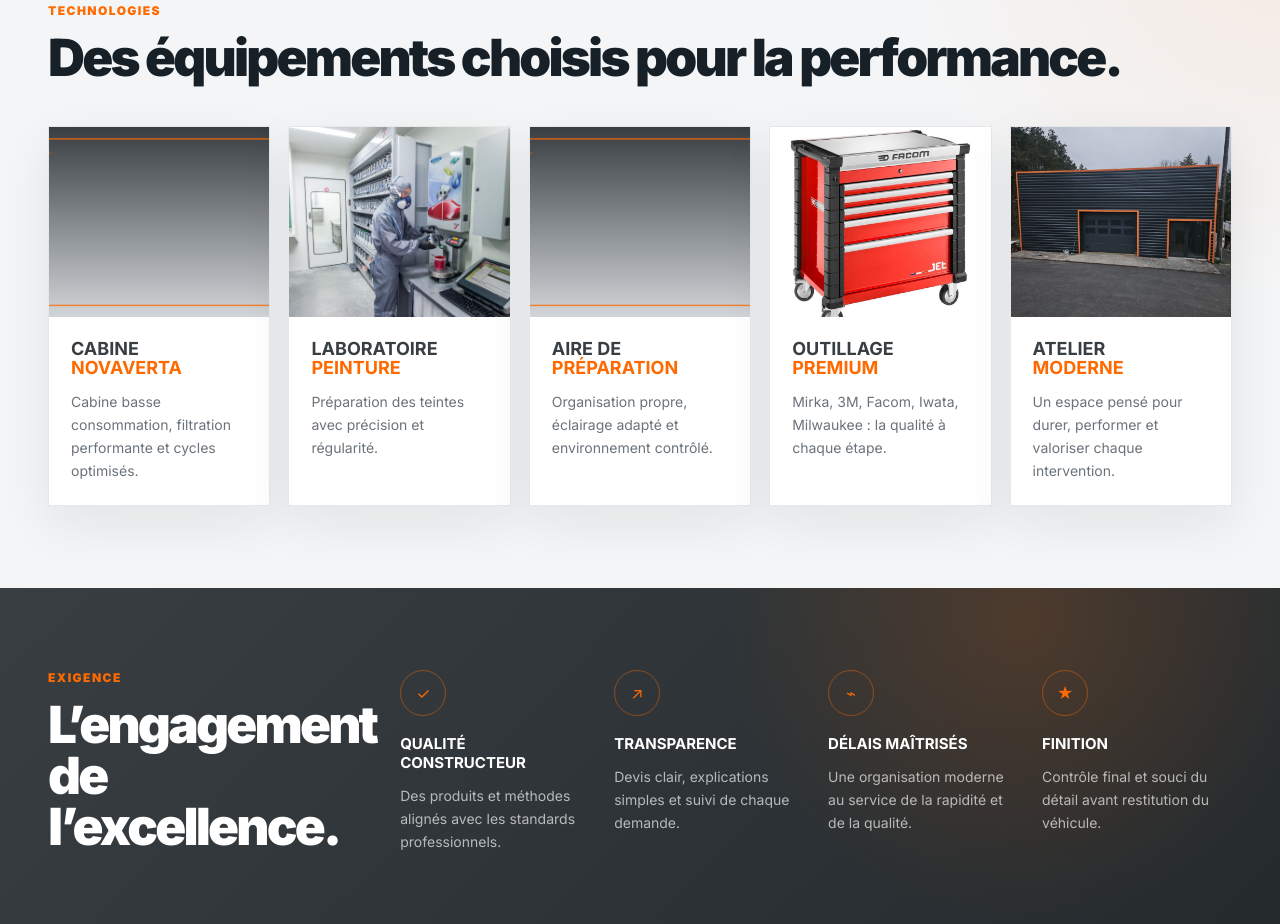
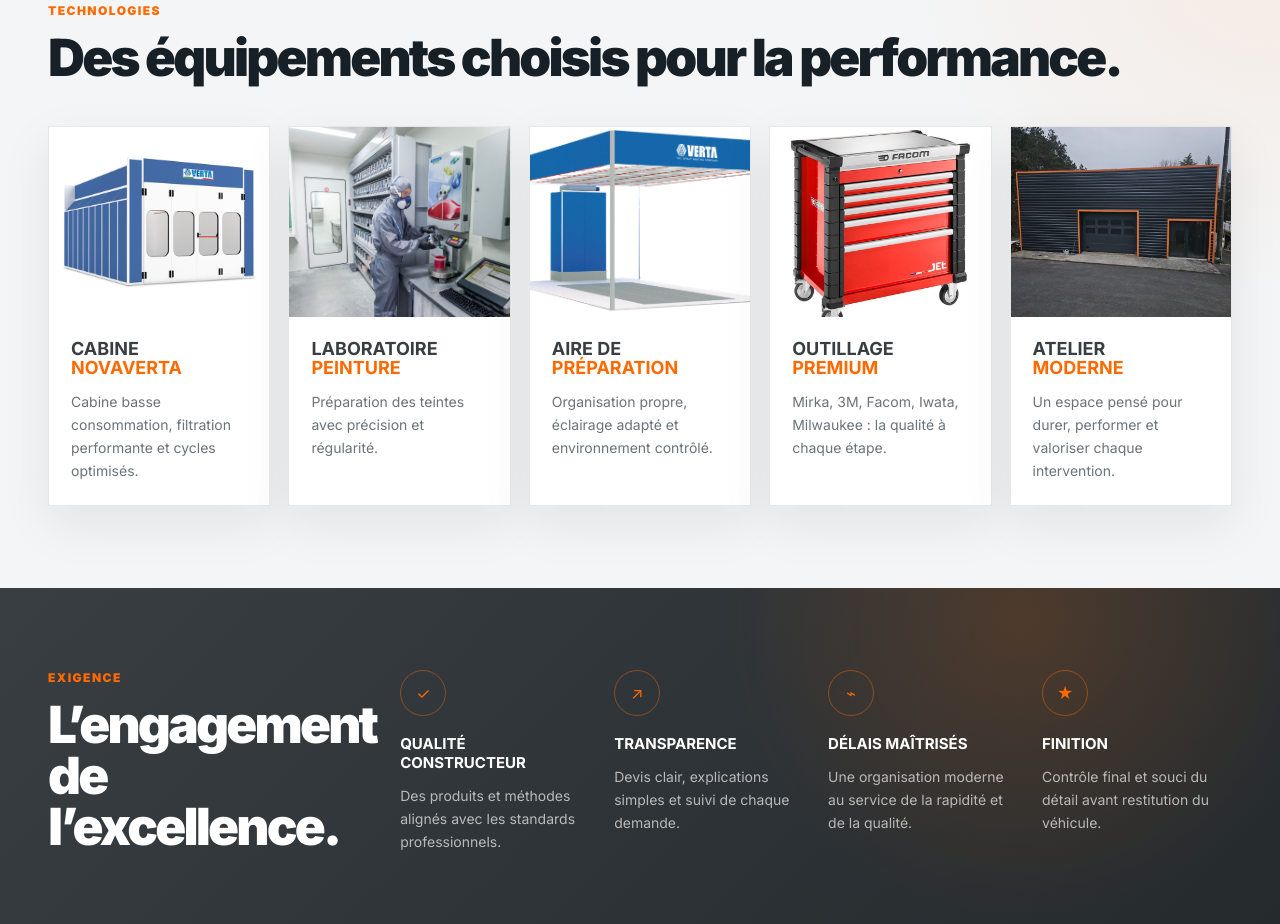
Before and after one commit to LYSMAsolutions/carrosserie-mounier, a plain HTML site: page index.html in a window 1280 px wide. Shown: the part 2154-3078 px from the top of the page. Drawn offline with Linux system fonts and the light colour scheme.

Commit message:
Update image file extensions from .jpg to .png

```diff
--- a/index.html
+++ b/index.html
@@ -173,7 +173,7 @@
 
         <div class="cards-grid">
           <article class="tech-card reveal">
-            <div class="card-img" style="background-image:url('assets/images/cabine-novaverta.jpg')"></div>
+            <div class="card-img" style="background-image:url('assets/images/cabine-novaverta.png')"></div>
             <div class="tech-card-content">
               <h3>Cabine <span>Novaverta</span></h3>
               <p>Cabine basse consommation, filtration performante et cycles optimisés.</p>
@@ -189,7 +189,7 @@
           </article>
 
           <article class="tech-card reveal">
-            <div class="card-img" style="background-image:url('assets/images/aire-preparation.jpg')"></div>
+            <div class="card-img" style="background-image:url('assets/images/aire-preparation.png')"></div>
             <div class="tech-card-content">
               <h3>Aire de <span>préparation</span></h3>
               <p>Organisation propre, éclairage adapté et environnement contrôlé.</p>
```
